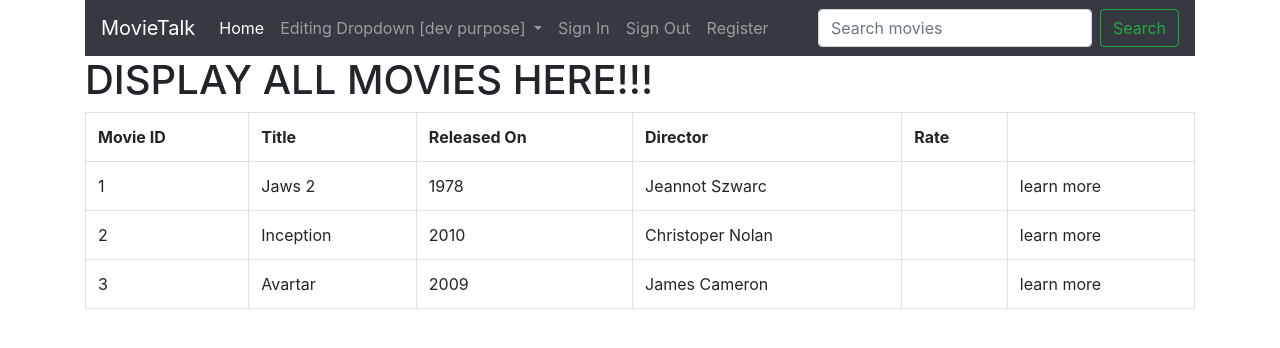
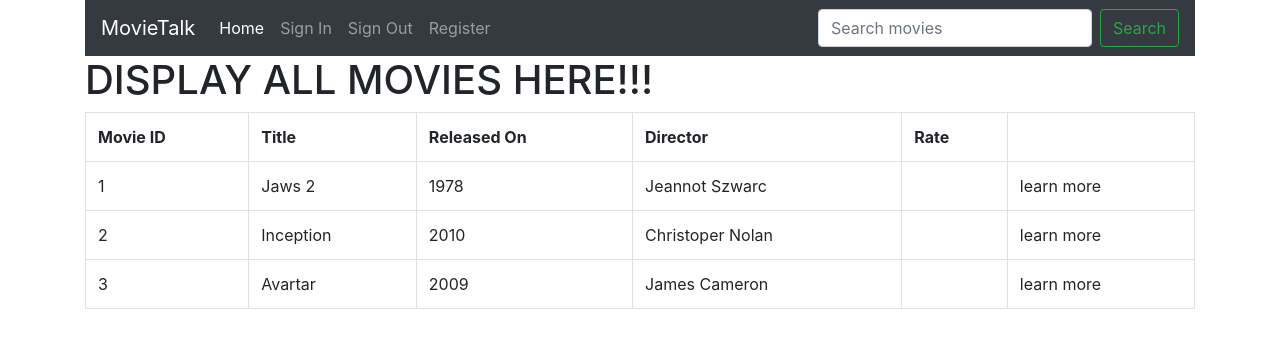
Before and after one commit to last72/csg2431at1st, a PHP site: page / in a window 1280 px wide. Shown: the top 348 px of the page. Run offline with PHP 8.4, Linux system fonts and the light colour scheme; data comes from the database, SQL or seed files in the repository.

Commit message:
minor changes

```diff
--- /dev/null
+++ b/admin/index.php
@@ -0,0 +1,3 @@
+<?php
+echo "./php/usermenu.php";
+?>
--- /dev/null
+++ b/admin/login.php
@@ -0,0 +1,3 @@
+<?php
+	echo "admin login page goes here...";
+?>
--- a/func/actions.php
+++ b/func/actions.php
@@ -35,6 +35,16 @@
 			}
 			return $array;
 		}
+		/* Search Movies */
+		public function searchMovie($table,$keyword){
+			$sql = "SELECT movies.movie_id, movies.movie_name, movies.release_year, movies.director, sum(ratings.rating) FROM ".$table." INNER JOIN ratings ON movies.movie_id = ratings.movie_id WHERE movies.movie_name like '%".$keywords."%' GROUP BY movies.movie_id";
+			$query = mysqli_query($this->strConn,$sql);
+			$array = array();
+			while($row = mysqli_fetch_assoc($query)){
+				$array[] = $row;
+			}
+			return $arrray;
+		}
 	}
 	$obj = new DataOperation;
 
--- a/index.php
+++ b/index.php
@@ -29,32 +29,18 @@
 		      <li class="nav-item active">
 		        <a class="nav-link" href="index.php">Home <span class="sr-only">(current)</span></a>
 		      </li>
-		      <li class="nav-item dropdown">
-		        <a class="nav-link dropdown-toggle" href="#" id="navbarDropdown" role="button" data-toggle="dropdown" aria-haspopup="true" aria-expanded="false">
-		          Editing Dropdown [dev purpose]
-		        </a>
-		        <div class="dropdown-menu" aria-labelledby="navbarDropdown">
-						  <a class="dropdown-item" href="php/registration.php">New User</a>
-		          <a class="dropdown-item" href="php/listUsers.php">List User</a>
-		          <a class="dropdown-item" href="php/editUser.php">Edit User</a>
-		          <div class="dropdown-divider"></div>
-							<a class="dropdown-item" href="php/newmovieregi.php">New Movie</a>
-							<a class="dropdown-item" href="php/listMovies.php">List Movie</a>
-		          <a class="dropdown-item" href="php/editMovie.php">Edit Movie</a>
-							</div>
-		      </li>
 		      <li class="nav-item">
 		        <a class="nav-link" href="login.php">Sign In</a>
-					<li class="nav-item">
-          </li>
-						<a class="nav-link" href="logout.php">Sign Out</a>
+			  </li>
+			  <li class="nav-item">
+				<a class="nav-link" href="logout.php">Sign Out</a>
 		      </li>
 		       <li class="nav-item">
 		        <a class="nav-link" href="php/registration.php">Register</a>
 		      </li>
 		    </ul>
-		    <form class="form-inline my-2 my-lg-0" method="get" action="php/searchMovies.php">
-		      <input class="form-control mr-sm-2" type="search" placeholder="Search movies" aria-label="Search" name="serach_item">
+		    <form class="form-inline my-2 my-lg-0" method="get" action="">
+		      <input class="form-control mr-sm-2" type="search" placeholder="Search movies" aria-label="Search" name="serach_item" required />
 		      <button class="btn btn-outline-success my-2 my-sm-0" type="submit">Search</button>
 		    </form>
 		  </div>
```
